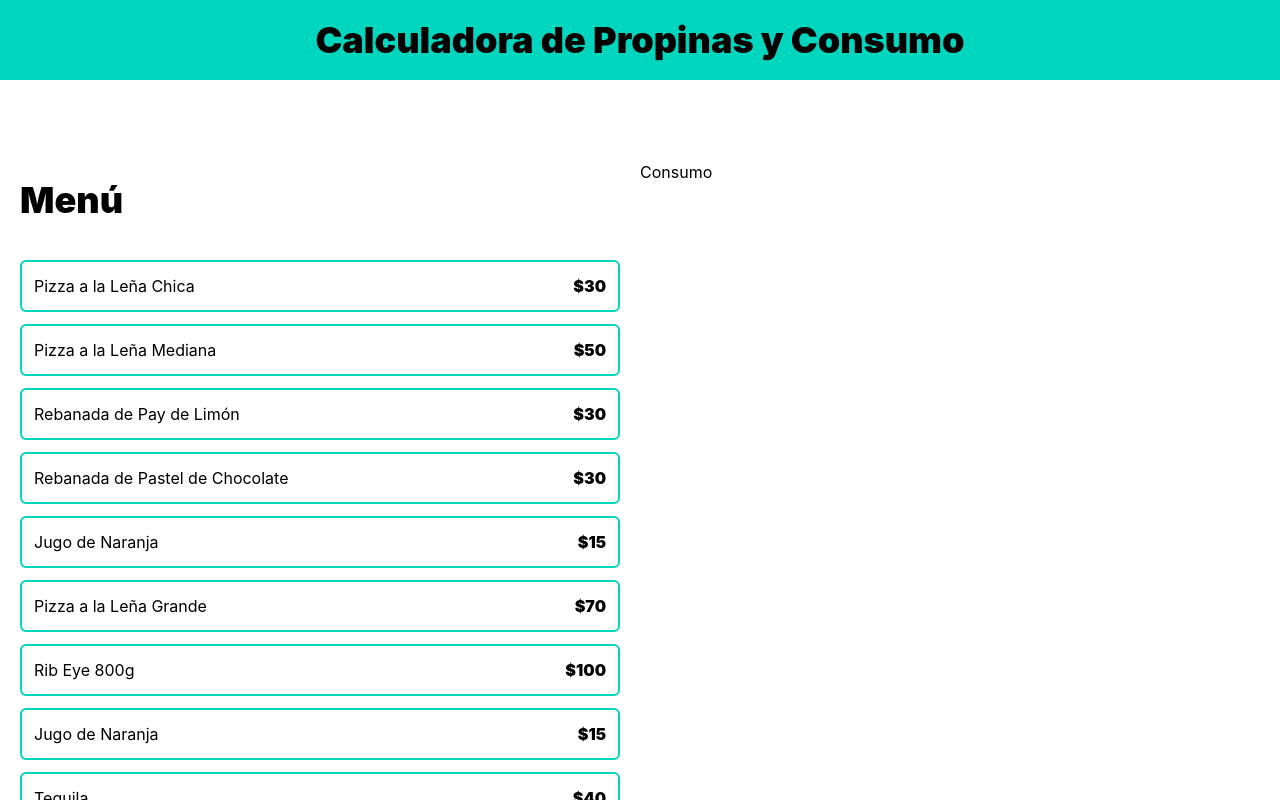
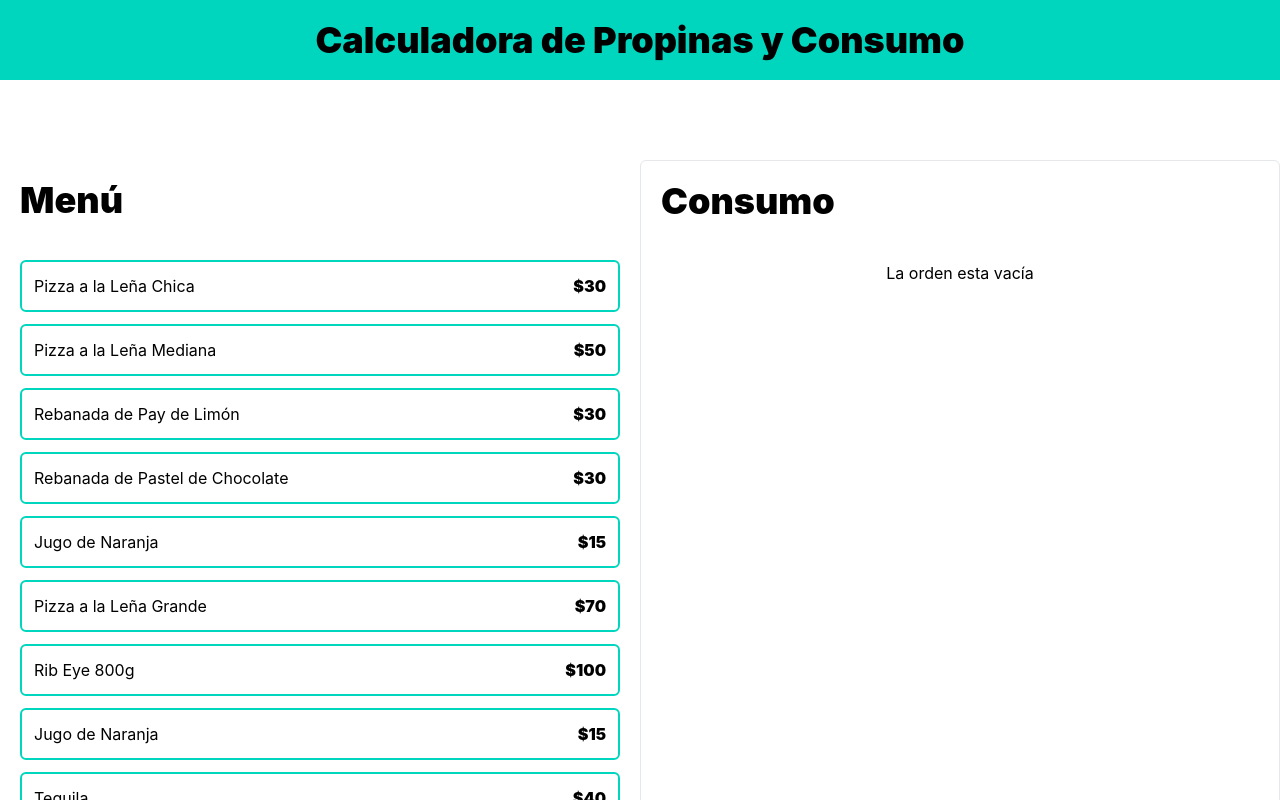
Before and after one commit to alexglzrys/calculadora-propinas-reactivas, a React (Vite) app: page / in a window 1280 px wide. Shown: the top 800 px of the page. Built offline with nearby package versions, Linux system fonts and the light colour scheme.

Commit message:
feat(order): crear componente OrderContents y utilidad para formatear moneda

```diff
--- a/src/CalculadoraPropinasApp.tsx
+++ b/src/CalculadoraPropinasApp.tsx
@@ -1,10 +1,11 @@
 import Header from "./components/Header";
 import MenuItem from "./components/MenuItem";
+import OrderContents from "./components/OrderContents";
 import { menuItems } from "./data/db";
 import useOrder from "./hooks/useOrder";
 
 function CalculadoraPropinasApp() {
-  const { handleAddItem } = useOrder();
+  const { order, handleAddItem } = useOrder();
 
   return (
     <>
@@ -22,8 +23,8 @@ function CalculadoraPropinasApp() {
             ))}
           </div>
         </div>
-        <div>
-          <h2>Consumo</h2>
+        <div className="p-5 border border-gray-200 rounded-md">
+          <OrderContents order={order} />
         </div>
       </main>
     </>
--- /dev/null
+++ b/src/components/OrderContents.tsx
@@ -0,0 +1,42 @@
+import { formatCurrency } from "../helpers";
+import type { OrderItemType } from "../types";
+
+interface OrderContentsProps {
+  order: OrderItemType[];
+}
+
+export default function OrderContents({ order }: OrderContentsProps) {
+  return (
+    <>
+      <h2 className="font-black text-4xl">Consumo</h2>
+      <div className="space-y-3 mt-10">
+        {order.length === 0 ? (
+          <p className="text-center">La orden esta vacía</p>
+        ) : (
+          order.map((item) => (
+            <div
+              className="space-x-3 border-t border-gray-200 py-5 last-of-type:border-b flex justify-between items-center"
+              key={item.id}
+            >
+              <div>
+                <p className="text-lg">
+                  {item.name} - {formatCurrency(item.price)}
+                </p>
+                <p className="font-bold">
+                  Cantidad: {item.quantity} -{" "}
+                  {formatCurrency(item.price * item.quantity)}
+                </p>
+              </div>
+              <button
+                type="button"
+                className="bg-red-700 text-white rounded-full size-7 cursor-pointer text font-bold"
+              >
+                X
+              </button>
+            </div>
+          ))
+        )}
+      </div>
+    </>
+  );
+}
--- /dev/null
+++ b/src/helpers/index.ts
@@ -0,0 +1,6 @@
+export function formatCurrency(quantity: number) {
+  return new Intl.NumberFormat("es-MX", {
+    style: "currency",
+    currency: "MXN",
+  }).format(quantity);
+}
```
